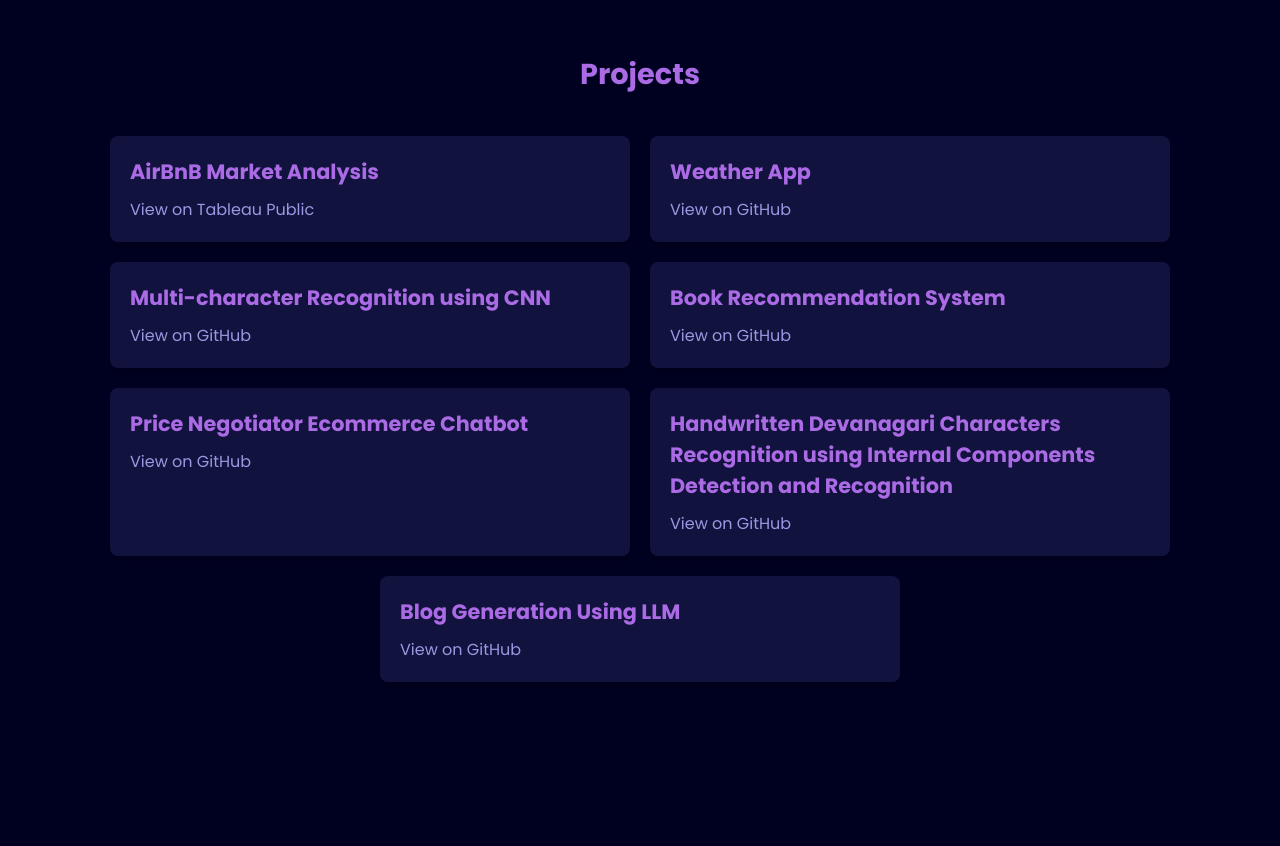
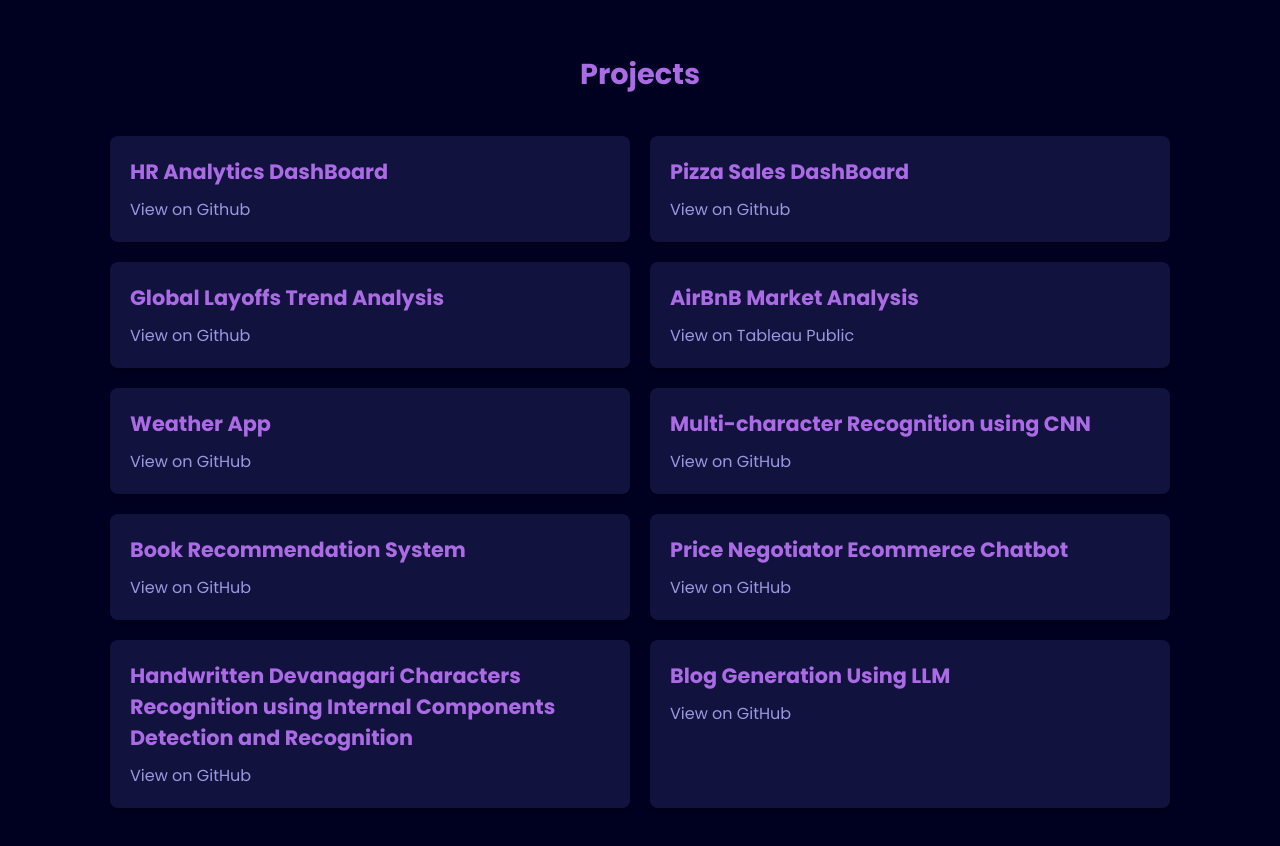
Before and after one commit to MDAAMIRAHMED/Aamir-Portfolio, a plain HTML site: page index.html in a window 1280 px wide. Shown: the part 1920-2766 px from the top of the page. Drawn offline with nearby package versions, Linux system fonts and the light colour scheme.

Commit message:
dashboard projects

```diff
--- a/index.html
+++ b/index.html
@@ -152,39 +152,54 @@
                 <div class="projects-wrapper">
                     <!-- Project 1 -->
                     <div class="project">
+                        <h3>HR Analytics DashBoard</h3>
+                        <a href="https://github.com/MDAAMIRAHMED/HR_Analytics_DashBoard" target="_blank">View on Github</a>
+                    </div>
+                    <!-- Project 2 -->
+                    <div class="project">
+                        <h3>Pizza Sales DashBoard</h3>
+                        <a href="https://github.com/MDAAMIRAHMED/Pizza_Sales_DashBoard" target="_blank">View on Github</a>
+                    </div>
+                    <!-- Project 3 -->
+                    <div class="project">
+                        <h3>Global Layoffs Trend Analysis</h3>
+                        <a href="https://github.com/MDAAMIRAHMED/Global-Layoffs-Trend-Analysis" target="_blank">View on Github</a>
+                    </div>
+                    <!-- Project 4 -->
+                    <div class="project">
                         <h3>AirBnB Market Analysis</h3>
                         <a href="https://public.tableau.com/views/AirBnBFullProject_17365839950120/Dashboard1?:language=en-US&:sid=&:redirect=auth&:display_count=n&:origin=viz_share_link" target="_blank">View on Tableau Public</a>
                     </div>
-                    <!-- Project 2 -->
+                    <!-- Project 5 -->
                     <div class="project">
                         <h3>Weather App</h3>
                         <a href="https://github.com/MDAAMIRAHMED/weather" target="_blank">View on GitHub</a>
                     </div>
-                    <!-- Project 3 -->
+                    <!-- Project 6 -->
                     <div class="project">
                         <h3>Multi-character Recognition using CNN</h3>
                         <a href="https://github.com/MDAAMIRAHMED/Multi-Character-Recognition-using-CNN-Mini-Project"
                             target="_blank">View on GitHub</a>
                     </div>
-                    <!-- Project 4 -->
+                    <!-- Project 7 -->
                     <div class="project">
                         <h3>Book Recommendation System</h3>
                         <a href="https://github.com/MDAAMIRAHMED/Book_Recommendation-System" target="_blank">View on
                             GitHub</a>
                     </div>
-                    <!-- Project 5 -->
+                    <!-- Project 8 -->
                     <div class="project">
                         <h3>Price Negotiator Ecommerce Chatbot</h3>
                         <a href="https://github.com/MDAAMIRAHMED/Price-Negotiator-Ecommerce-Chatbot" target="_blank">View on
                             GitHub</a>
                     </div>
-                    <!-- Project 6 -->
+                    <!-- Project 9 -->
                     <div class="project">
                         <h3>Handwritten Devanagari Characters Recognition using Internal Components Detection and
                             Recognition</h3>
                         <a href="https://github.com/MDAAMIRAHMED/Major-Project" target="_blank">View on GitHub</a>
                     </div>
-                    <!-- Project 7 -->
+                    <!-- Project 10 -->
                     <div class="project">
                         <h3>Blog Generation Using LLM</h3>
                         <a href="https://github.com/MDAAMIRAHMED/Blog-Generation-Using-LLM" target="_blank">View on
```
